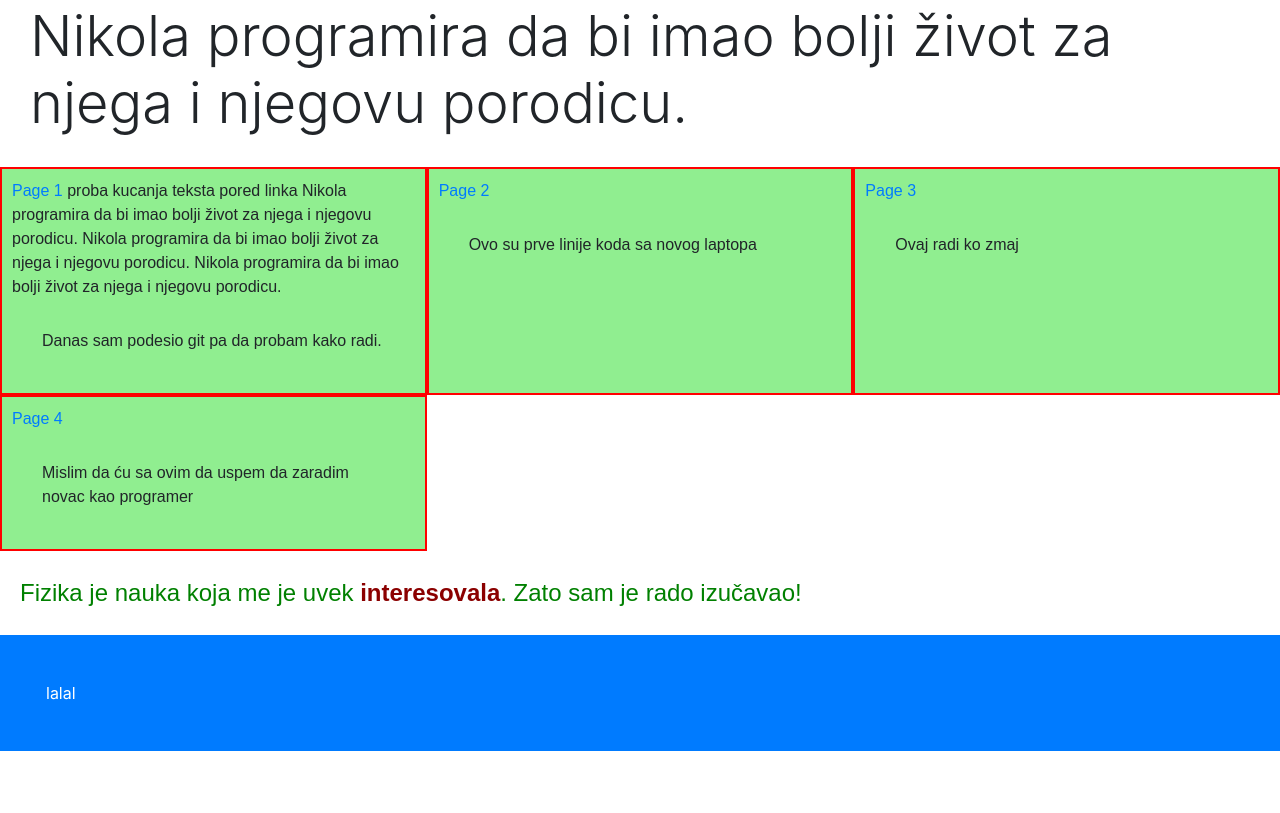
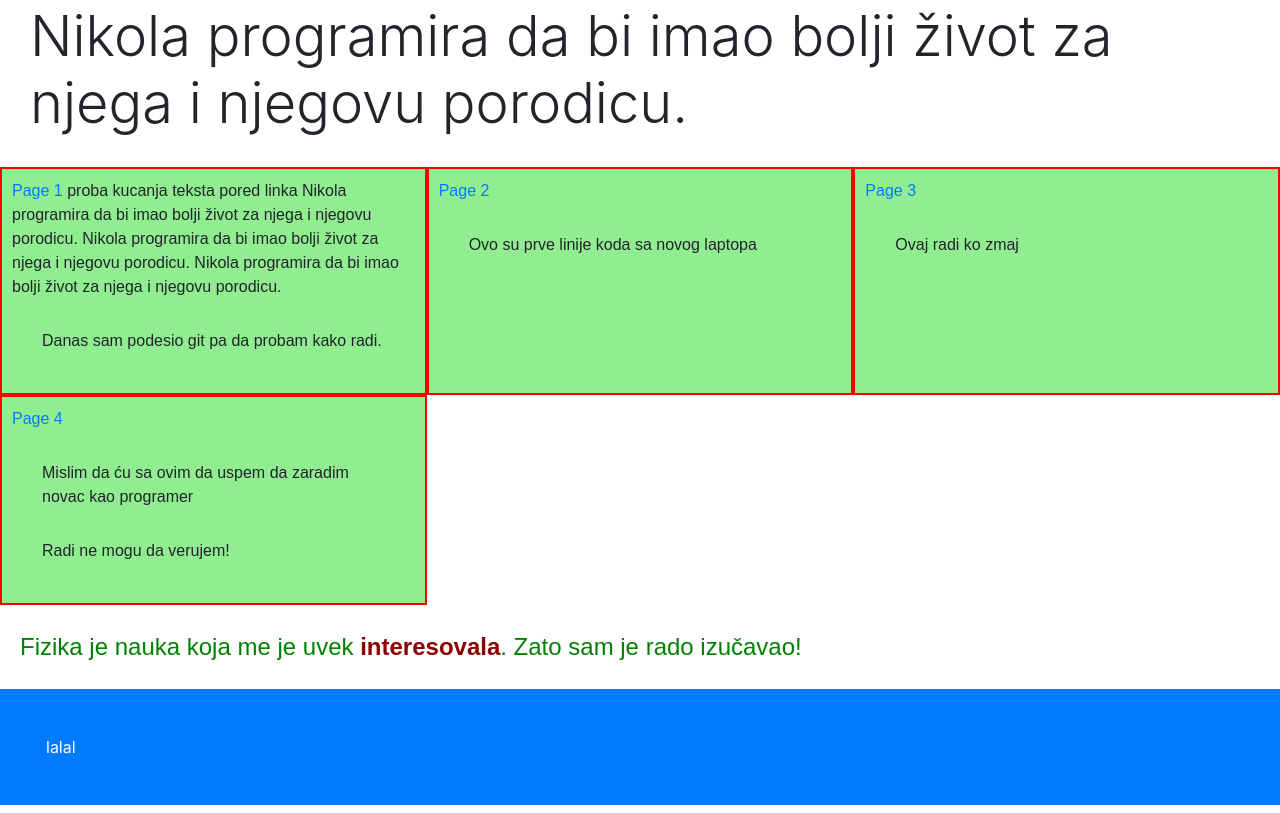
Before and after one commit to nikolas986/project0, a plain HTML site: page index.html in a window 1280 px wide. Shown: the part 653-1466 px from the top of the page. Before the commit the page ends 1412 px from the top, so only its background shows below. Drawn offline with nearby package versions, Linux system fonts and the light colour scheme.

Commit message:
Malo sam menjao početnu stranu, radi!

```diff
--- a/index.html
+++ b/index.html
@@ -54,6 +54,7 @@
                 <div class="col-lg-4 col-sm-6">
                     <a href="page_4.html" target="">Page 4</a>
                     <p>Mislim da ću sa ovim da uspem da zaradim novac kao programer</p>
+                    <p>Radi ne mogu da verujem!</p>
                 </div>
             </div>
         </div>
```
